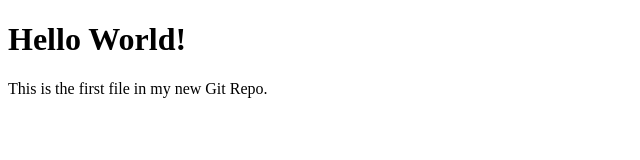
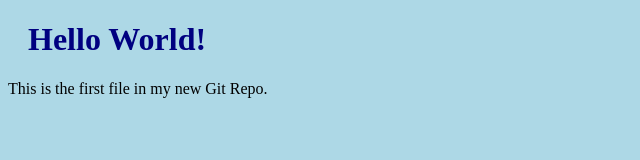
Before and after one commit to doug22-dev/portal_vendas, a plain HTML site: page index.html in a window 1280 px wide. Shown: the whole page, without its empty margins (0-640 px from the left). Drawn offline with Linux system fonts and the light colour scheme.

Commit message:
Feat: cria um estilo na cor azul para index.html - Ref. #3

```diff
--- /dev/null
+++ b/bluestyle.css
@@ -0,0 +1,8 @@
+body {
+    background-color: lightblue;
+}
+
+h1{
+    color: navy;
+    margin-left: 20px;
+}
--- a/index.html
+++ b/index.html
@@ -3,6 +3,7 @@
     <head>
         <title>Hello World!</title>
         <meta charset="utf-8">
+        <link rel=stylesheet href="bluestyle.css">
     </head>
 
     <body>
```
